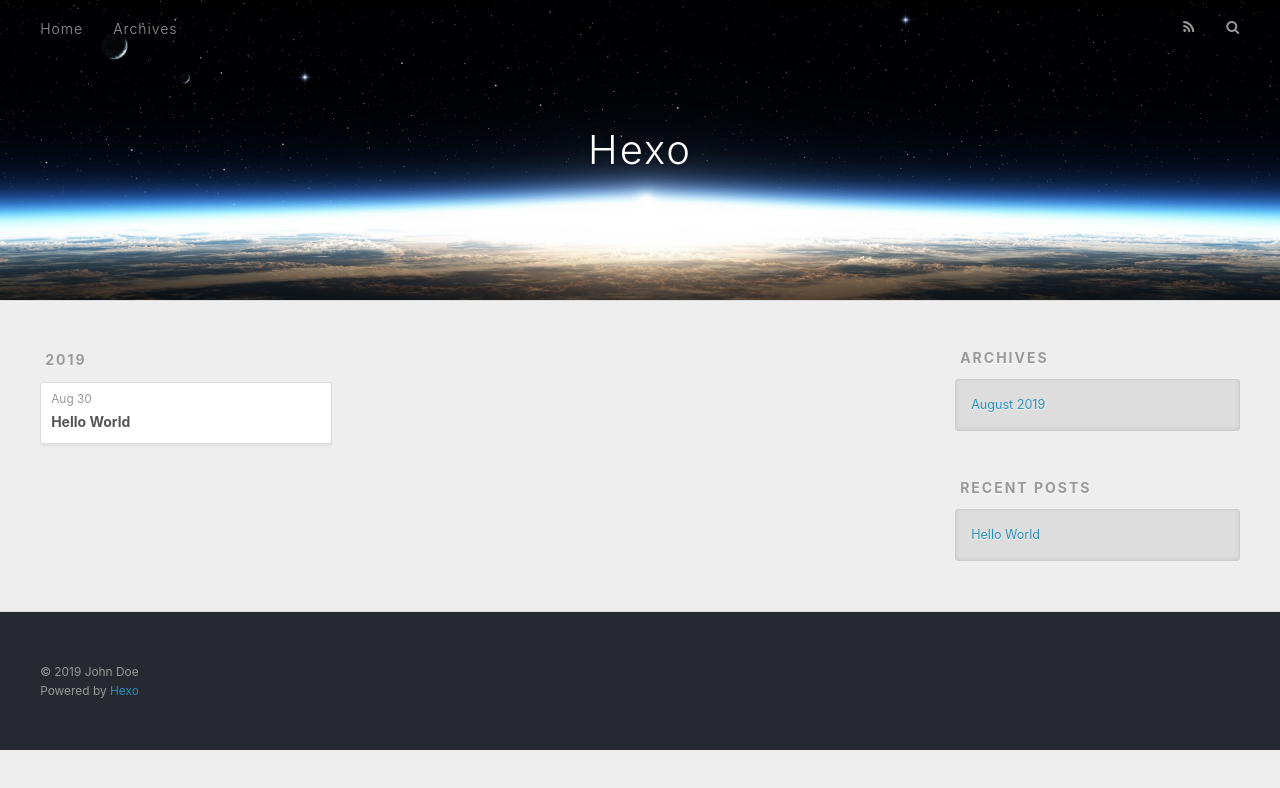
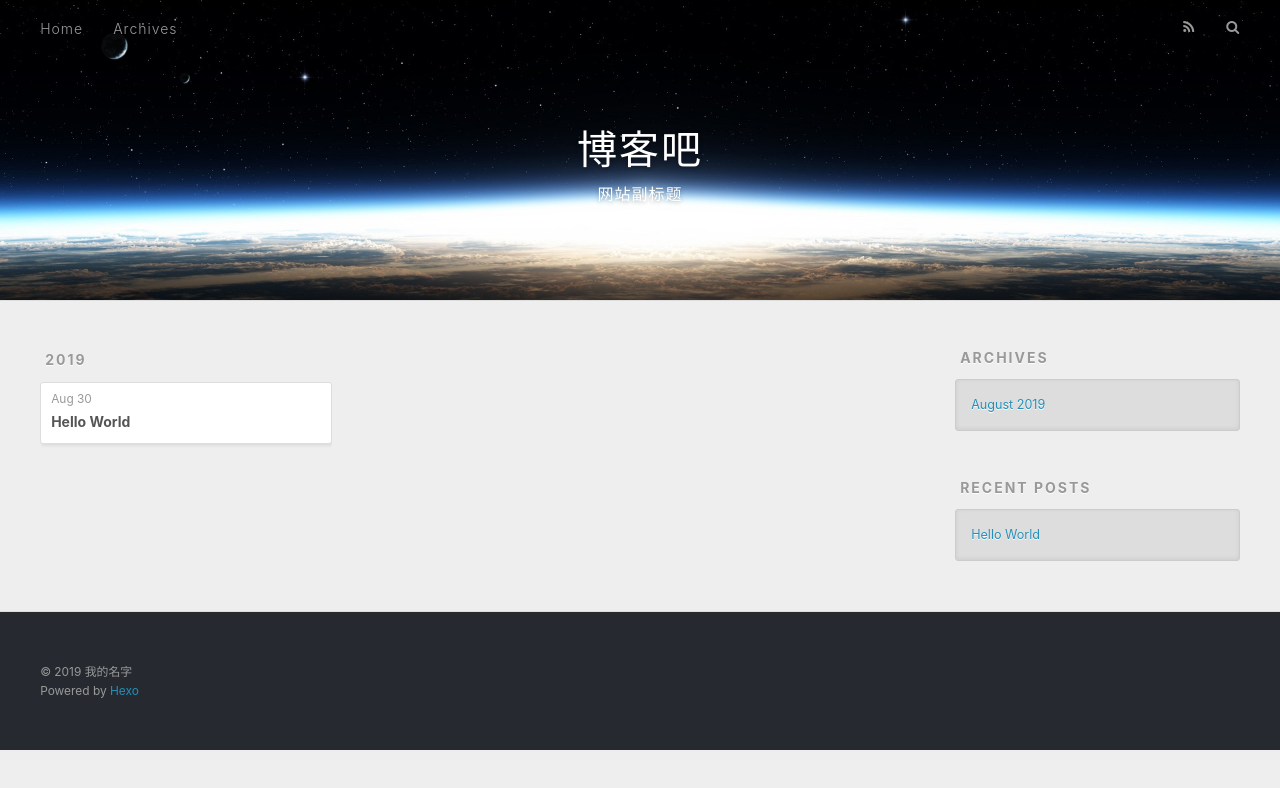
Before and after one commit to maxwellcatoo/maxwellcatoo.github.io, a plain HTML site: page archives/2019/08/index.html in a window 1280 px wide. Drawn offline with nearby package versions, Linux system fonts and the light colour scheme.

Commit message:
Site updated: 2019-08-30 23:18:34

```diff
--- a/archives/2019/08/index.html
+++ b/archives/2019/08/index.html
@@ -5,17 +5,21 @@
 
 
 
-  <title>Archives: 2019/8 | Hexo</title>
+  <title>Archives: 2019/8 | 博客吧</title>
   <meta name="viewport" content="width=device-width, initial-scale=1, maximum-scale=1">
-  <meta property="og:type" content="website">
-<meta property="og:title" content="Hexo">
+  <meta name="description" content="网站描述">
+<meta name="keywords" content="通行密匙">
+<meta property="og:type" content="website">
+<meta property="og:title" content="博客吧">
 <meta property="og:url" content="http://yoursite.com/archives/2019/08/index.html">
-<meta property="og:site_name" content="Hexo">
-<meta property="og:locale" content="en">
+<meta property="og:site_name" content="博客吧">
+<meta property="og:description" content="网站描述">
+<meta property="og:locale" content="语言">
 <meta name="twitter:card" content="summary">
-<meta name="twitter:title" content="Hexo">
+<meta name="twitter:title" content="博客吧">
+<meta name="twitter:description" content="网站描述">
 
-    <link rel="alternate" href="/atom.xml" title="Hexo" type="application/atom+xml">
+    <link rel="alternate" href="/atom.xml" title="博客吧" type="application/atom+xml">
 
 
     <link rel="icon" href="/favicon.png">
@@ -34,8 +38,12 @@
   <div id="header-outer" class="outer">
     <div id="header-title" class="inner">
       <h1 id="logo-wrap">
-        <a href="/" id="logo">Hexo</a>
+        <a href="/" id="logo">博客吧</a>
       </h1>
+
+        <h2 id="subtitle-wrap">
+          <a href="/" id="subtitle">网站副标题</a>
+        </h2>
 
     </div>
     <div id="header-inner" class="inner">
@@ -139,7 +147,7 @@
 
   <div class="outer">
     <div id="footer-info" class="inner">
-      &copy; 2019 John Doe<br>
+      &copy; 2019 我的名字<br>
       Powered by <a href="http://hexo.io/" target="_blank">Hexo</a>
     </div>
   </div>
```
Also changed, not shown: 2019/08/30/hello-world/index.html (+12 -7 lines), archives/2019/index.html (+17 -9 lines), archives/index.html (+17 -9 lines), index.html (+18 -10 lines).
